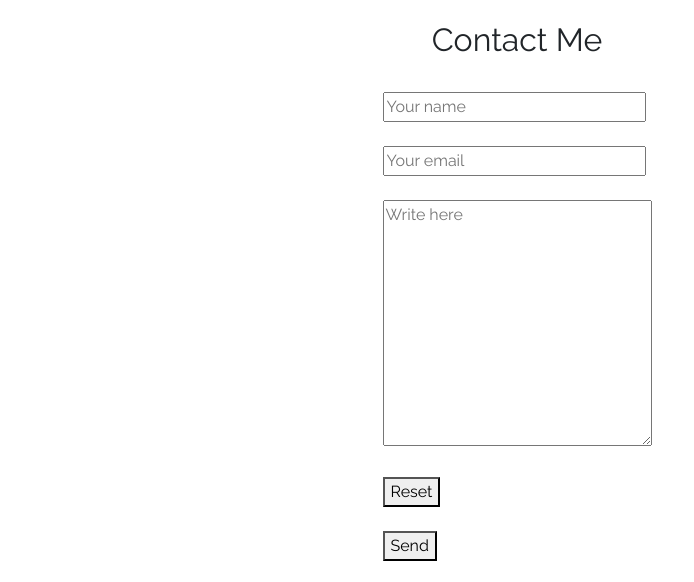
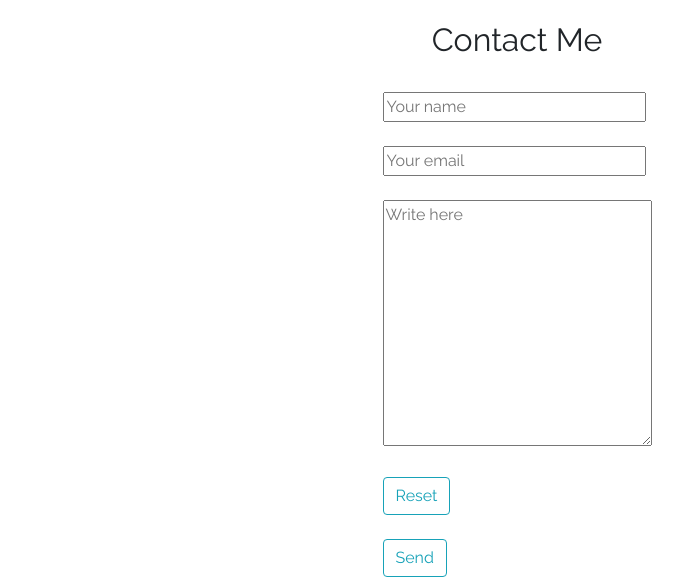
Before and after one commit to anavrublevska/final-project, a plain HTML site: page index.html in a window 1280 px wide. Shown: the part 3557-4139 px from the top of the page, without its empty margins (123-817 px from the left). Drawn offline with nearby package versions, Linux system fonts and the light colour scheme; a web font is replaced by a local one.

Commit message:
Initialle

```diff
--- a/index.html
+++ b/index.html
@@ -112,10 +112,10 @@
                 <br><br>
                 <textarea name="message" rows="10" cols="30" title="comment" placeholder="Write here"></textarea>
                 <br><br>
-                <button type="button" class="client-name" class="btn btn-outline-info">Reset</button>
+                <button type="button"  class="client-name btn btn-outline-info">Reset</button>
                 <br>
                 <br>
-                <button type="button" class="client-name" class="btn btn-outline-info">Send</button>
+                <button type="button" class="client-name btn btn-outline-info">Send</button>
             </form>
         </div>
         <br>
```
